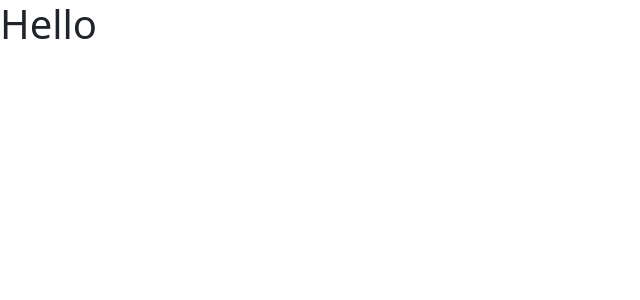
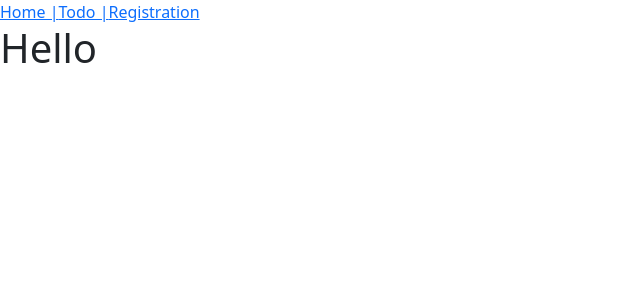
Before and after one commit to Poojakadam23/fifth-react-app, a React (Create React App) app: page / in a window 1280 px wide. Shown: the top 300 px of the page, without its empty margins (0-640 px from the left). Built offline with nearby package versions, Linux system fonts and the light colour scheme.

Commit message:
react router

```diff
--- a/src/App.js
+++ b/src/App.js
@@ -1,5 +1,4 @@
-
-import { BrowserRouter, Route, Routes } from "react-router-dom";
+import { BrowserRouter, Link, Route, Routes } from "react-router-dom";
 import MyTodo from "./pages/MyTodo";
 import MyRegistration from "./pages/MyRegistration";
 
@@ -7,6 +6,10 @@ function App() {
   return (
     <>
       <BrowserRouter>
+        <Link to={"/home"}>Home |</Link>
+        <Link to={"/todo"}>Todo |</Link>
+        <Link to={"/registration"}>Registration</Link>
+
         <Routes>
           {/** 1 Route means 1 Page */}
           <Route path="/" element={<h1>Hello</h1>} />
```
